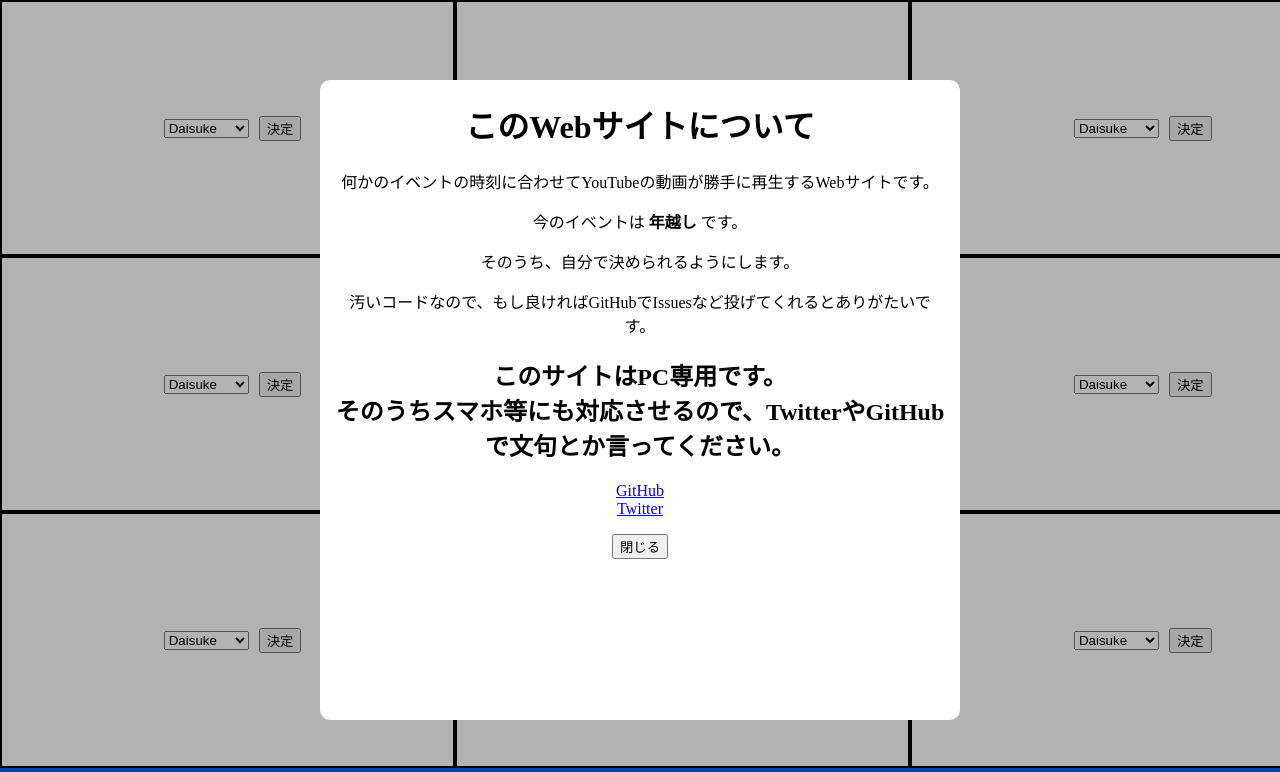
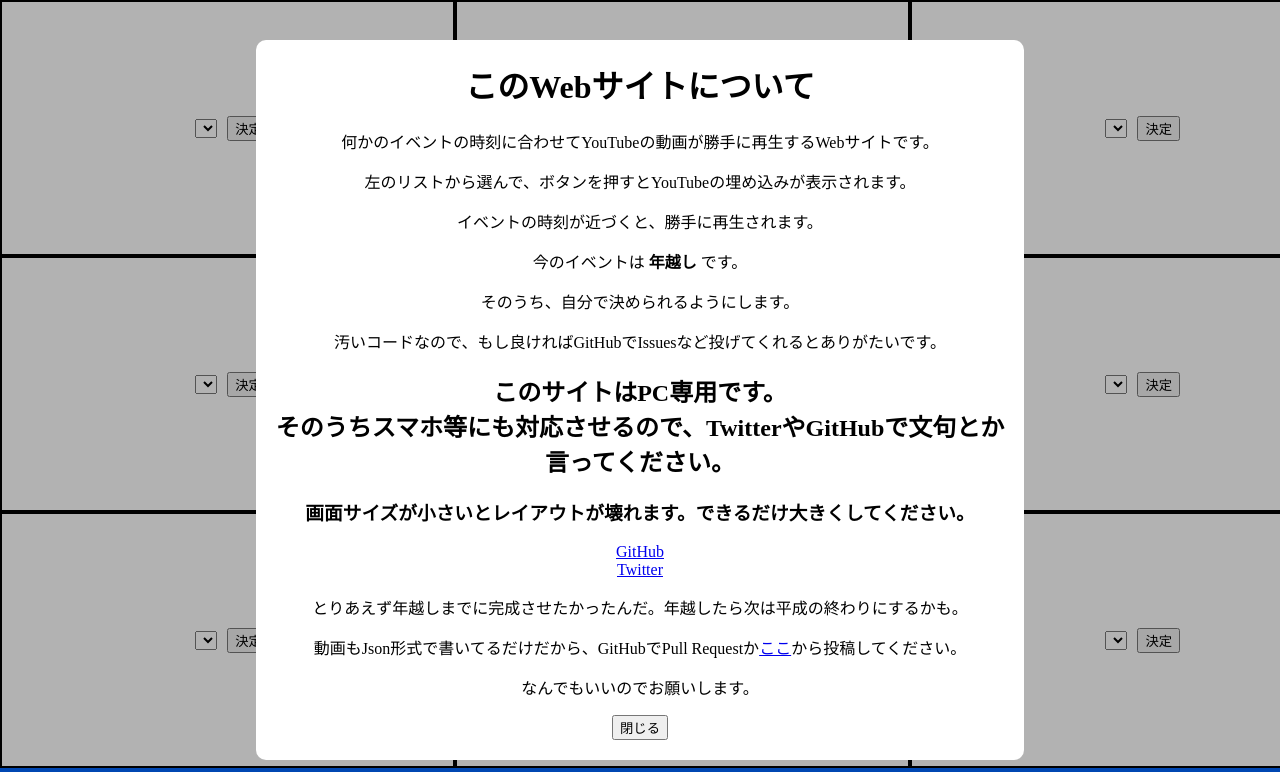
Before and after one commit to kabo2468/justimetube, a plain HTML site: page index.html in a window 1280 px wide. Shown: the top 772 px of the page. Drawn offline with nearby package versions, Linux system fonts and the light colour scheme; no server answers.

Commit message:
一通り完成。

```diff
--- a/index.html
+++ b/index.html
@@ -16,11 +16,17 @@
         <div id="popup-pc">
             <h1 id="about-text">このWebサイトについて</h1>
             <p>何かのイベントの時刻に合わせてYouTubeの動画が勝手に再生するWebサイトです。</p>
+            <p>左のリストから選んで、ボタンを押すとYouTubeの埋め込みが表示されます。</p>
+            <p>イベントの時刻が近づくと、勝手に再生されます。</p>
             <p>今のイベントは <span class="event-name"></span> です。</p>
             <p>そのうち、自分で決められるようにします。</p>
             <p>汚いコードなので、もし良ければGitHubでIssuesなど投げてくれるとありがたいです。</p>
             <h2>このサイトはPC専用です。<br>そのうちスマホ等にも対応させるので、TwitterやGitHubで文句とか言ってください。</h2>
+            <h3>画面サイズが小さいとレイアウトが壊れます。できるだけ大きくしてください。</h3>
             <p><a href="https://github.com/kabo2468/clock-with-yt" target="_blank">GitHub</a><br><a href="https://twitter.com/kabo2468y" target="_blank">Twitter</a></p>
+            <p>とりあえず年越しまでに完成させたかったんだ。年越したら次は平成の終わりにするかも。</p>
+            <p>動画もJson形式で書いてるだけだから、GitHubでPull Requestか<a href="https://goo.gl/forms/NAjjdg4yGfNV1Q5G3">ここ</a>から投稿してください。</p>
+            <p>なんでもいいのでお願いします。</p>
             <button id="popup-close">閉じる</button>
         </div>
         <div id="popup-other">
@@ -32,27 +38,23 @@
     <div id="container">
         <div id="grid">
             <div class="item">
-                <div class="selectDiv">
-                    <select class="selectList"></select>
-                    <button class="selectBtn">決定</button>
+                <div class="selectDiv" id="video0">
+                    <select class="selectList"></select><button class="selectBtn">決定</button>
                 </div>
             </div>
             <div class="item">
-                <div class="selectDiv">
-                    <select class="selectList"></select>
-                    <button class="selectBtn">決定</button>
+                <div class="selectDiv" id="video1">
+                    <select class="selectList"></select><button class="selectBtn">決定</button>
                 </div>
             </div>
             <div class="item">
-                <div class="selectDiv">
-                    <select class="selectList"></select>
-                    <button class="selectBtn">決定</button>
+                <div class="selectDiv" id="video2">
+                    <select class="selectList"></select><button class="selectBtn">決定</button>
                 </div>
             </div>
             <div class="item">
-                <div class="selectDiv">
-                    <select class="selectList"></select>
-                    <button class="selectBtn">決定</button>
+                <div class="selectDiv" id="video3">
+                    <select class="selectList"></select><button class="selectBtn">決定</button>
                 </div>
             </div>
             <div class="item" id="clock">
@@ -61,27 +63,23 @@
                 <p id="now-clock-text"></p>
             </div>
             <div class="item">
-                <div class="selectDiv">
-                    <select class="selectList"></select>
-                    <button class="selectBtn">決定</button>
+                <div class="selectDiv" id="video4">
+                    <select class="selectList"></select><button class="selectBtn">決定</button>
                 </div>
             </div>
             <div class="item">
-                <div class="selectDiv">
-                    <select class="selectList"></select>
-                    <button class="selectBtn">決定</button>
+                <div class="selectDiv" id="video5">
+                    <select class="selectList"></select><button class="selectBtn">決定</button>
                 </div>
             </div>
             <div class="item">
-                <div class="selectDiv">
-                    <select class="selectList"></select>
-                    <button class="selectBtn">決定</button>
+                <div class="selectDiv" id="video6">
+                    <select class="selectList"></select><button class="selectBtn">決定</button>
                 </div>
             </div>
             <div class="item">
-                <div class="selectDiv">
-                    <select class="selectList"></select>
-                    <button class="selectBtn">決定</button>
+                <div class="selectDiv" id="video7">
+                    <select class="selectList"></select><button class="selectBtn">決定</button>
                 </div>
             </div>
         </div>
@@ -90,7 +88,8 @@
             <a href="https://twitter.com/kabo2468y" target="_blank" class="link"><i class="fab fa-twitter fa-fw"></i>Twitter</a>
         </footer>
     </div>
-    <script src="https://ajax.googleapis.com/ajax/libs/jquery/3.3.1/jquery.min.js"></script>
+    <script src="https://ajax.googleapis.com/ajax/libs/jquery/3.3.1/jquery.min.js" async></script>
+    <script src="https://www.youtube.com/player_api" async></script>
     <script id="load-js">document.write(`<script src="main.js?${parseInt((new Date)/1000)}" async><\/script>`);$('#load-css,#load-js').remove();</script>
 </body>
 </html>
--- a/main.js
+++ b/main.js
@@ -75,11 +75,14 @@ $(() => {
         $('#popup-other').remove();
     }
 
+    // $('.selectDiv').append('<select class="selectList"></select><button class="selectBtn">決定</button>');
+
     $('.event-name').text(eventText);
     $('#alarm-clock-text').html(formatDate(alarmDate).replace(/\n/g, '<br>'));
     clock();
-
-    $.getJSON("video-list.json", (data) => {
+    // https://raw.githubusercontent.com/kabo2468/clock-with-yt/master/video-list.json
+    $.getJSON('https://raw.githubusercontent.com/kabo2468/clock-with-yt/master/video-list.json', data => {
+        videoListJson = data;
         let list;
         for (let i in data) {
             list = document.createElement('option');
@@ -97,3 +100,43 @@ $(() => {
         $('#popup-layer, #popup-content, #popup-content-wide').remove();
     });
 });
+
+var Player = new Array(7);
+function onPlayerReady(event) {
+    event.target.pauseVideo();
+}
+
+function PlayerStart(player) {
+    player.playVideo();
+}
+
+$('.selectBtn').on('click', function() {
+    const select = $(this).prev('select');
+    const div = $(this).closest('div');
+    const divId = div.attr('id');
+    const num = Number(divId.replace('video', ''));
+    const idx = select.prop('selectedIndex');
+
+    const video = videoListJson[idx];
+    Player[num] = new YT.Player(divId, {
+        width: div.width(),
+        height: div.height(),
+        videoId: video.id,
+        playerVars: {
+            start: video.start,
+            end: video.end,
+            control: 0,
+            showinfo: 0,
+            rel: 0,
+            autoplay: 1,
+            disablekb: 0,
+            fs: 0
+        },
+        events: {
+            'onReady': onPlayerReady
+        }
+    });
+    setTimeout(function() {
+        PlayerStart(Player[num]);
+    }, (alarmDate - video.fit * 1000) - nowDate - 500);
+});
--- a/style.scss
+++ b/style.scss
@@ -32,10 +32,10 @@ html, body {
 #popup-content {
     display: none;
     position: fixed;
-    width: 50vw;
-    height: 80vh;
-    left: calc(50% - 25vw);
-    top: calc(50% - 40vh);
+    width: 60vw;
+    height: 90vh;
+    left: calc(50% - 30vw);
+    top: calc(50% - 45vh);
     background-color: #fff;
     text-align: center;
     border-radius: 10px;
```
Also changed, not shown: style.css.
